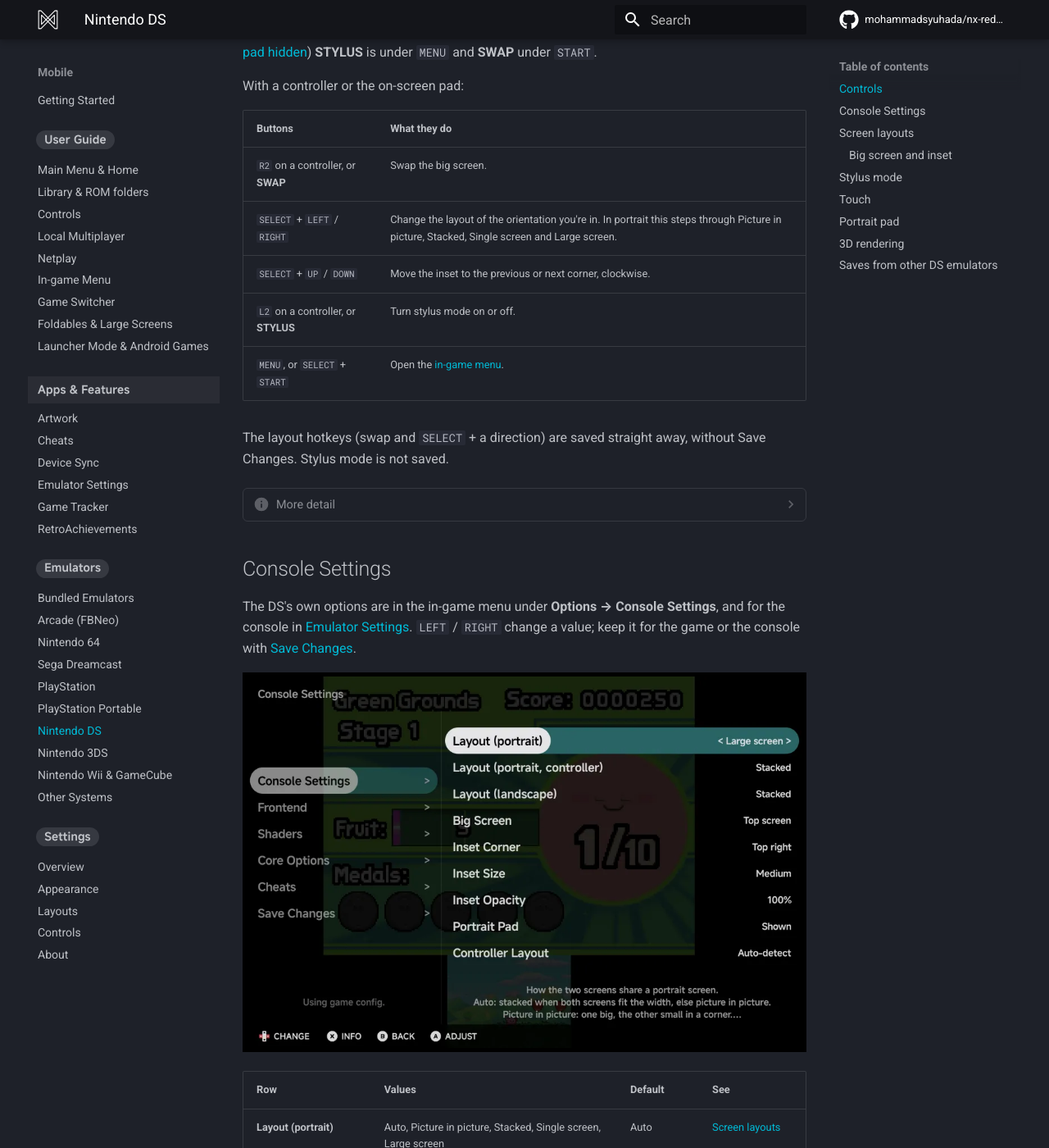
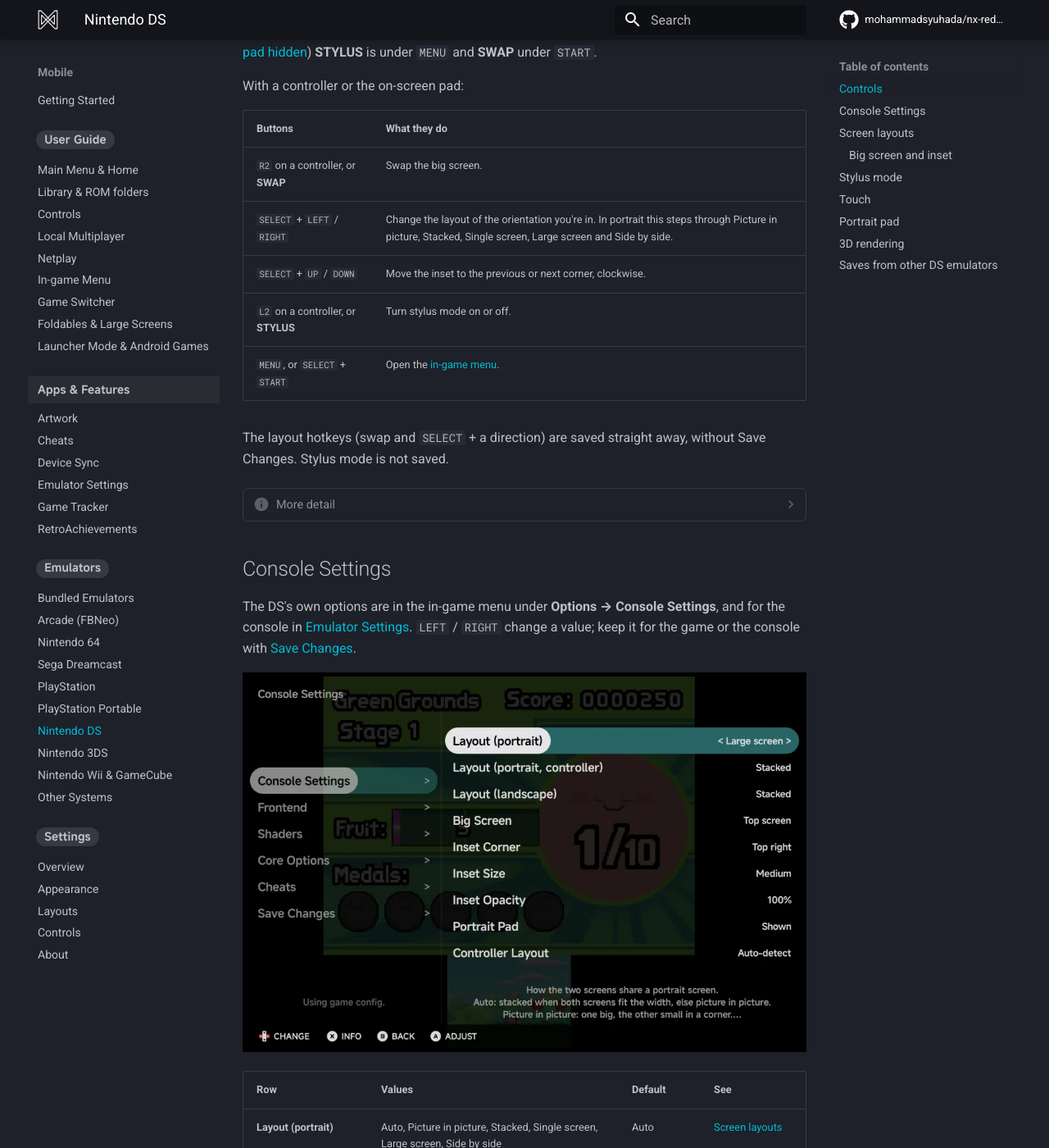
Before and after one commit to mohammadsyuhada/nx-redux-docs, an MkDocs documentation site: the page built from docs/mobile/emulators/nintendo-ds.md, in a window 1280 px wide and 1400 px high, scrolled down 1155 px. Shown: the whole window at 82% size. Built offline with MkDocs 1.6.1 and Material for MkDocs 9.7.7, drawn with Linux system fonts in a browser that asks for light colours; comment, search, counter and statistics services are not loaded.

Commit message:
docs(mobile): DS portrait choices include Side by side

```diff
--- a/docs/mobile/emulators/nintendo-ds.md
+++ b/docs/mobile/emulators/nintendo-ds.md
@@ -33,7 +33,7 @@
 | Buttons | What they do |
 | --- | --- |
 | `R2` on a controller, or **SWAP** | Swap the big screen. |
-| `SELECT` + `LEFT` / `RIGHT` | Change the layout of the orientation you're in. In portrait this steps through Picture in picture, Stacked, Single screen and Large screen. |
+| `SELECT` + `LEFT` / `RIGHT` | Change the layout of the orientation you're in. In portrait this steps through Picture in picture, Stacked, Single screen, Large screen and Side by side. |
 | `SELECT` + `UP` / `DOWN` | Move the inset to the previous or next corner, clockwise. |
 | `L2` on a controller, or **STYLUS** | Turn stylus mode on or off. |
 | `MENU`, or `SELECT` + `START` | Open the [in-game menu](../in-game-menu.md). |
@@ -67,7 +67,7 @@
 
 | Row | Values | Default | See |
 | --- | --- | --- | --- |
-| **Layout (portrait)** | Auto, Picture in picture, Stacked, Single screen, Large screen | Auto | [Screen layouts](#screen-layouts) |
+| **Layout (portrait)** | Auto, Picture in picture, Stacked, Single screen, Large screen, Side by side | Auto | [Screen layouts](#screen-layouts) |
 | **Layout (portrait, controller)** | The same | Stacked | [Screen layouts](#screen-layouts) |
 | **Layout (landscape)** | Side by side, Single screen, Picture in picture, Large screen, Stacked | Stacked | [Screen layouts](#screen-layouts) |
 | **Big Screen** | Top screen, Bottom screen | Top screen | [Big screen and inset](#big-screen-and-inset) |
```
